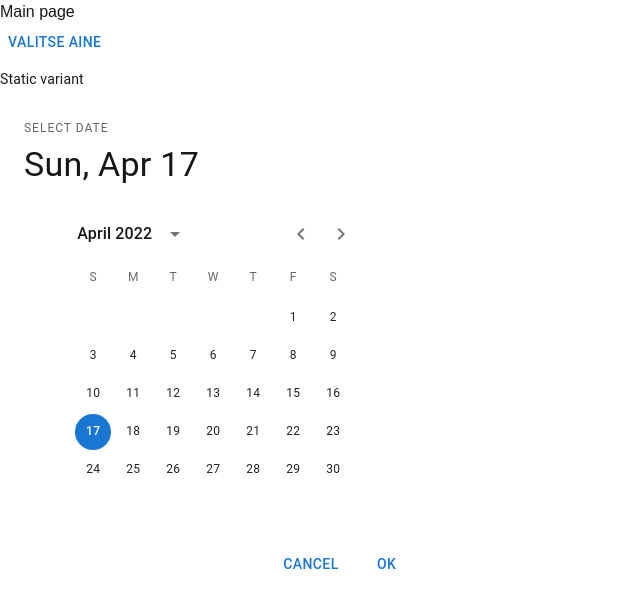
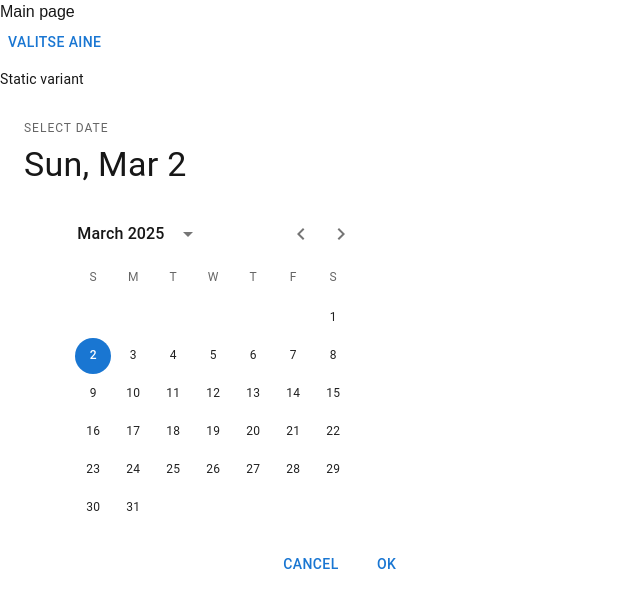
Before and after one commit to temevh/pikapu, a Next.js app in the folder frontend/: page /main in a window 1280 px wide. Shown: the top 608 px of the page, without its empty margins (0-640 px from the left). Built offline with nearby package versions, Linux system fonts and the light colour scheme.

Commit message:
tracking selected date

```diff
--- a/frontend/app/main/components/datecalendar.jsx
+++ b/frontend/app/main/components/datecalendar.jsx
@@ -3,12 +3,9 @@ import dayjs from "dayjs";
 import { DemoContainer, DemoItem } from "@mui/x-date-pickers/internals/demo";
 import { AdapterDayjs } from "@mui/x-date-pickers/AdapterDayjs";
 import { LocalizationProvider } from "@mui/x-date-pickers/LocalizationProvider";
-import { DatePicker } from "@mui/x-date-pickers/DatePicker";
-import { MobileDatePicker } from "@mui/x-date-pickers/MobileDatePicker";
-import { DesktopDatePicker } from "@mui/x-date-pickers/DesktopDatePicker";
 import { StaticDatePicker } from "@mui/x-date-pickers/StaticDatePicker";
 
-const DateCalendar = () => {
+const DateCalendar = ({ selectedDate, setSelectedDate }) => {
   return (
     <LocalizationProvider dateAdapter={AdapterDayjs}>
       <DemoContainer
@@ -20,7 +17,10 @@ const DateCalendar = () => {
         ]}
       ></DemoContainer>
       <DemoItem label="Static variant">
-        <StaticDatePicker defaultValue={dayjs("2022-04-17")} />
+        <StaticDatePicker
+          value={dayjs(selectedDate)}
+          onChange={(newDate) => setSelectedDate(newDate.toDate())}
+        />
       </DemoItem>
     </LocalizationProvider>
   );
--- a/frontend/app/main/page.jsx
+++ b/frontend/app/main/page.jsx
@@ -8,7 +8,8 @@ const MainPage = () => {
 
   useEffect(() => {
     console.log("selected subject", selectedSubject);
-  }, [selectedSubject]);
+    console.log("selected date", selectedDate);
+  }, [selectedSubject, selectedDate]);
 
   return (
     <div>
@@ -17,7 +18,10 @@ const MainPage = () => {
         selectedSubject={selectedSubject}
         setSelectedSubject={setSelectedSubject}
       />
-      <DateCalendar />
+      <DateCalendar
+        selectedDate={selectedDate}
+        setSelectedDate={setSelectedDate}
+      />
     </div>
   );
 };
```
